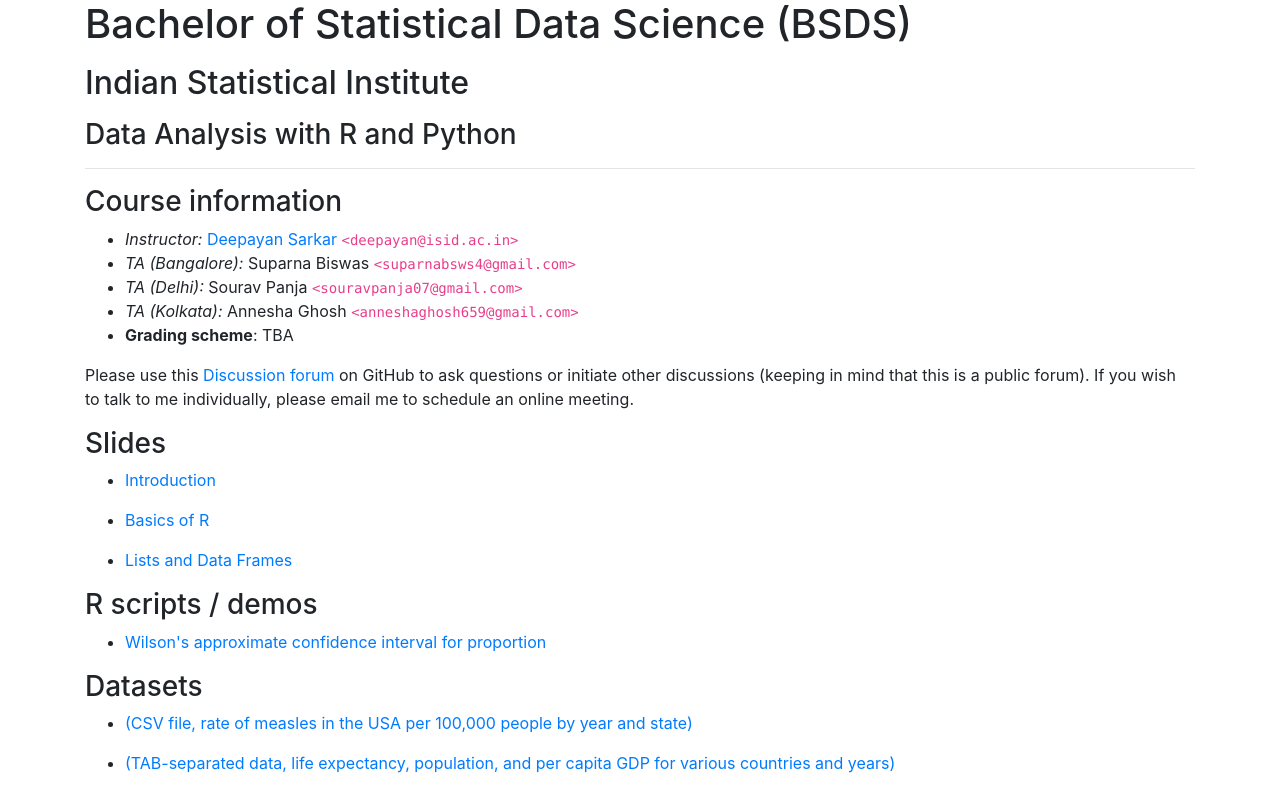
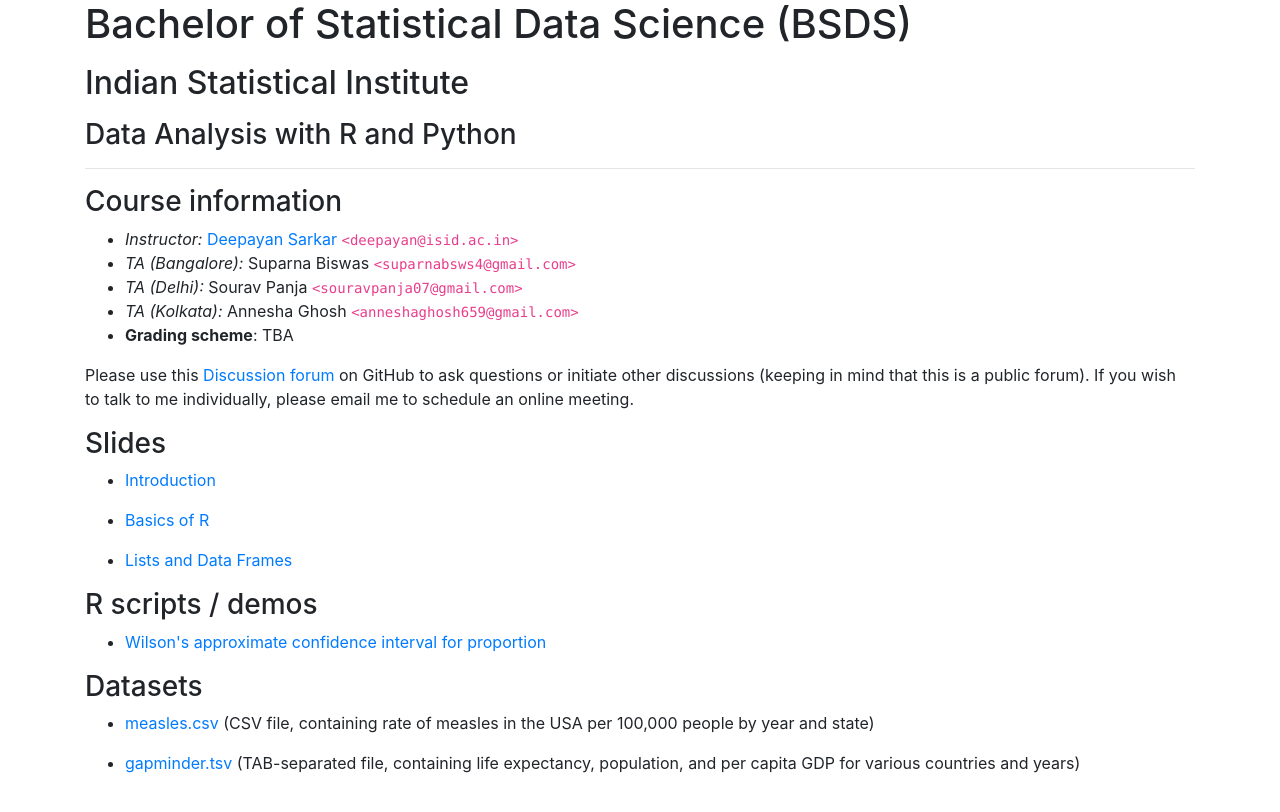
Before and after one commit to deepayan/BSDS, a Jekyll site: the page docs/2025-01-DARP/index.html, which Jekyll copies as it is, in a window 1280 px wide. Shown: the top 812 px of the page. Built offline with Jekyll 4.4.1, drawn with Linux system fonts in a browser that asks for light colours.

Commit message:
fix links

```diff
--- a/docs/2025-01-DARP/index.html
+++ b/docs/2025-01-DARP/index.html
@@ -69,9 +69,8 @@
 	<h3>Datasets</h3>
 
 	<ul>
-	  <li><p><a href="slides/data/measles.csv"</a> (CSV file, rate
-	  of measles in the USA per 100,000 people by year and state)</p></li>
-	  <li><p><a href="slides/data/gapminder.tsv"</a> (TAB-separated data, life expectancy, population, and per capita GDP for various countries and years)</p></li>
+	  <li><p><a href="slides/data/measles.csv">measles.csv</a> (CSV file, containing rate of measles in the USA per 100,000 people by year and state)</p></li>
+	  <li><p><a href="slides/data/gapminder.tsv">gapminder.tsv</a> (TAB-separated file, containing life expectancy, population, and per capita GDP for various countries and years)</p></li>
 	</ul>
 
 	<!--
```
